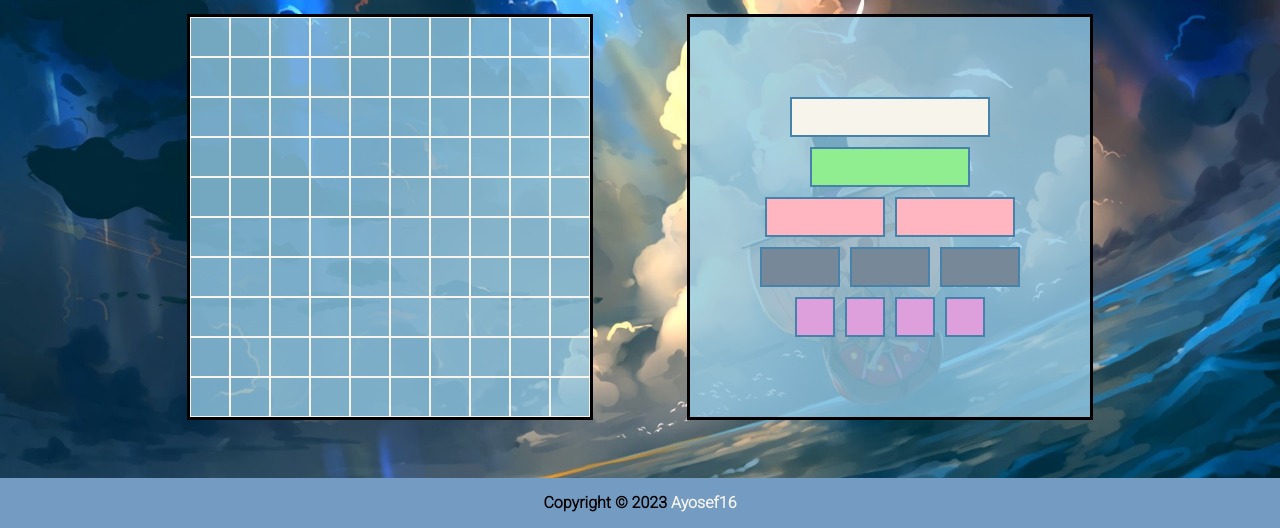
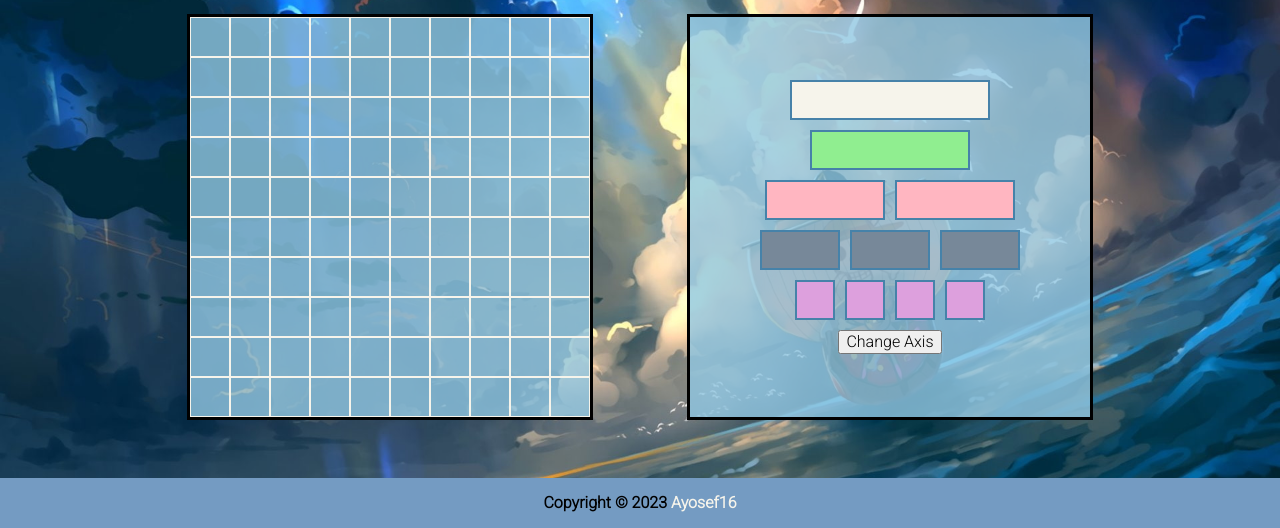
Before and after one commit to Ayosef16/battleship, a plain HTML site: page index.html in a window 1280 px wide. Shown: the part 272-800 px from the top of the page. Drawn offline with Linux system fonts and the light colour scheme; a web font is replaced by a local one.

Commit message:
Add a change axis button

```diff
--- a/index.html
+++ b/index.html
@@ -96,6 +96,9 @@
                   data-length="1"
                 ></div>
               </div>
+              <div class="button-container">
+                <button class="change-direction">Change Axis</button>
+              </div>
             </div>
           </div>
         </div>
```
